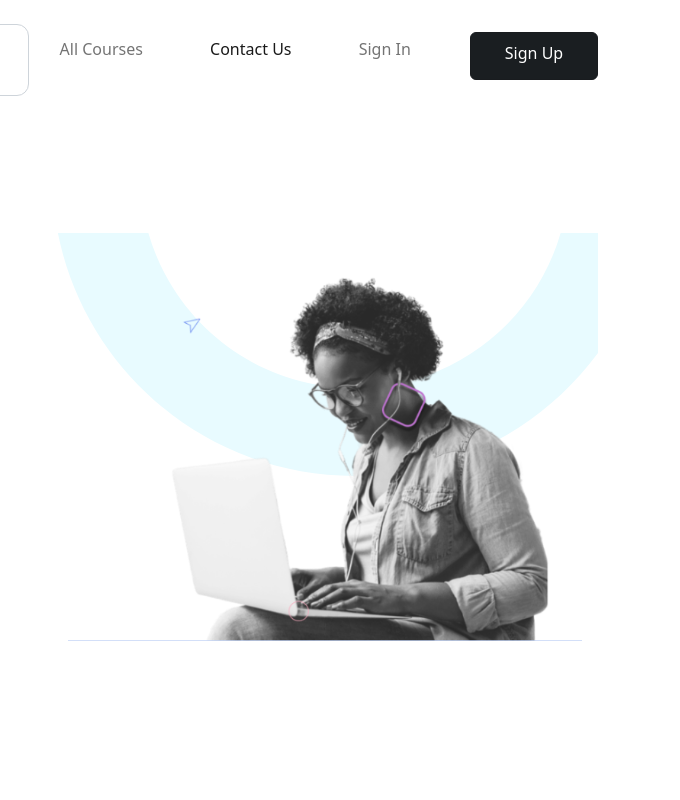
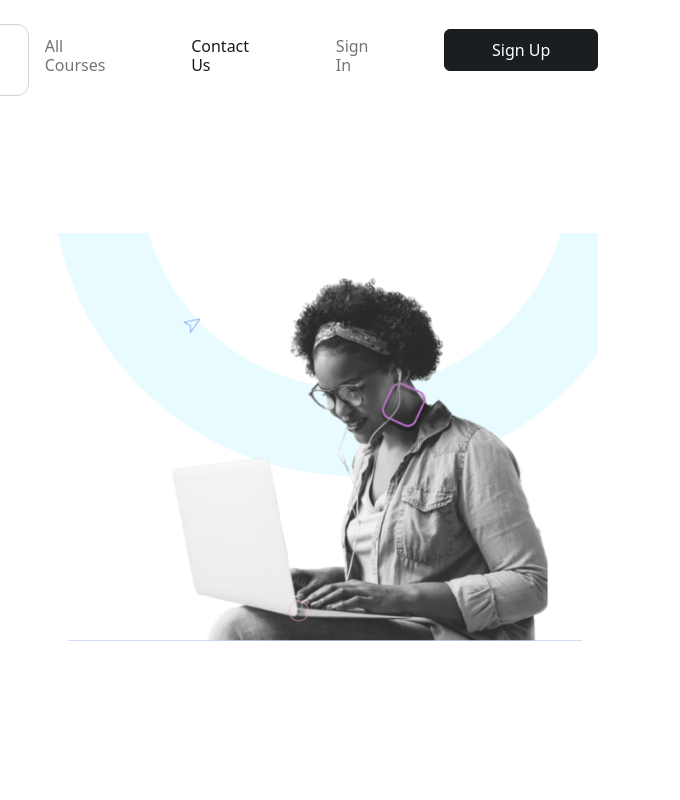
Before and after one commit to gift56/Bootstrap, a plain HTML site: page index.html in a window 1280 px wide. Shown: the full height of the page, 600-1280 px from the left. Drawn offline with Linux system fonts and the light colour scheme.

Commit message:
added changes to button

```diff
--- a/style/style.scss
+++ b/style/style.scss
@@ -12,12 +12,14 @@
             font-weight: 500!important;
         }
         .button {
-            width:10vw;
-            height: 6vh;
+            width: fit-content;
             border-radius: 6px;
             &:hover {
                 background-color: white;
                 color: black!important;
+            }
+            @media screen and (min-width:900px) {
+                width: 12vw;
             }
 
         }
```
Also changed, not shown: style/style.css, 1 other file.
